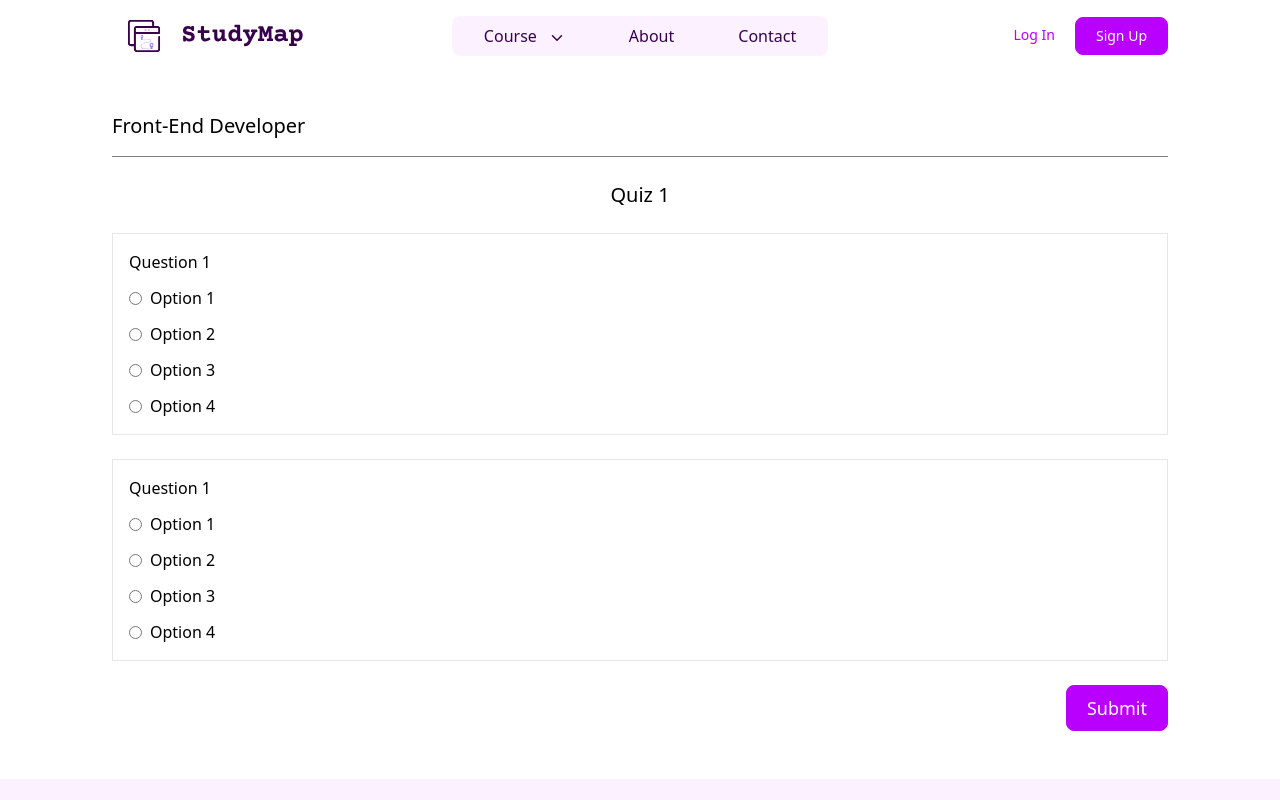
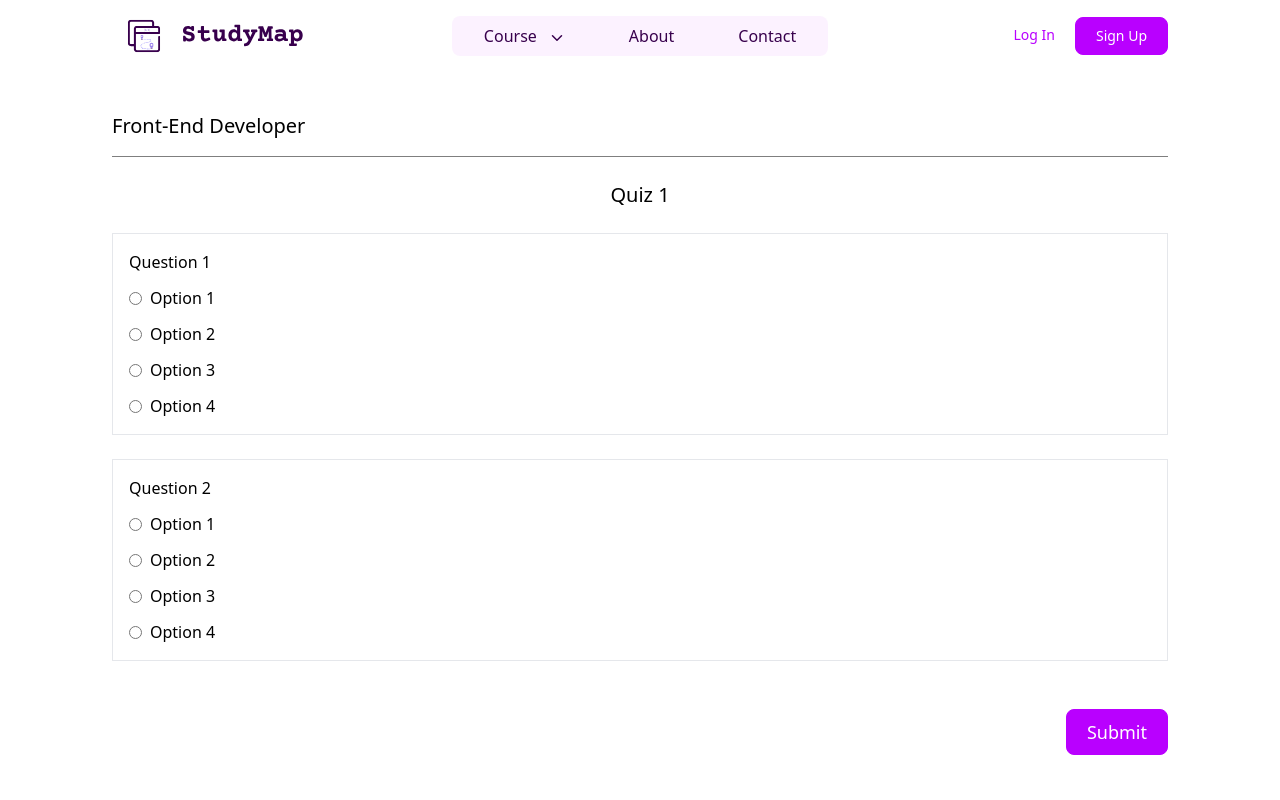
Before and after one commit to allsyalwaa/StudyMap, a React (Vite) app: page /quiz in a window 1280 px wide. Shown: the top 800 px of the page. Built offline with nearby package versions, Linux system fonts and the light colour scheme.

Commit message:
refactor: Update SecQuiz component to include quiz score submission

```diff
--- a/src/components/section/SecQuiz.jsx
+++ b/src/components/section/SecQuiz.jsx
@@ -1,6 +1,14 @@
+import { useState } from "react";
 import Button from "../ui/Button";
+import ScoreQuiz from "../ui/ScoreQuiz";
 
 export default function SecQuiz() {
+  const [isScoreVisible, setScoreVisible] = useState(false);
+
+  const handleSubmit = () => {
+    setScoreVisible(true);
+  };
+
   return (
     <section className="container my-12">
       <div>
@@ -29,30 +37,33 @@ export default function SecQuiz() {
           </div>
         </div>
         <div className="flex flex-col gap-3 border-[1.5px] p-4">
-          <p>Question 1</p>
+          <p>Question 2</p>
           <div className="flex items-center gap-2">
-            <input type="radio" name="question1" id="option1" />
+            <input type="radio" name="question2" id="option1" />
             <label htmlFor="option1">Option 1</label>
           </div>
           <div className="flex items-center gap-2">
-            <input type="radio" name="question1" id="option2" />
+            <input type="radio" name="question2" id="option2" />
             <label htmlFor="option2">Option 2</label>
           </div>
           <div className="flex items-center gap-2">
-            <input type="radio" name="question1" id="option3" />
+            <input type="radio" name="question2" id="option3" />
             <label htmlFor="option3">Option 3</label>
           </div>
           <div className="flex items-center gap-2">
-            <input type="radio" name="question1" id="option4" />
+            <input type="radio" name="question2" id="option4" />
             <label htmlFor="option4">Option 4</label>
           </div>
         </div>
       </div>
       <div className="flex justify-end">
-        <Button className={"mt-6"} variant="primary">
-          Submit
-        </Button>
+        <button className="btn-primary mt-6" onClick={handleSubmit}>
+          <Button className={"mt-6"} variant="primary">
+            Submit
+          </Button>
+        </button>
       </div>
+      {isScoreVisible && <ScoreQuiz />}
     </section>
   );
 }
```
